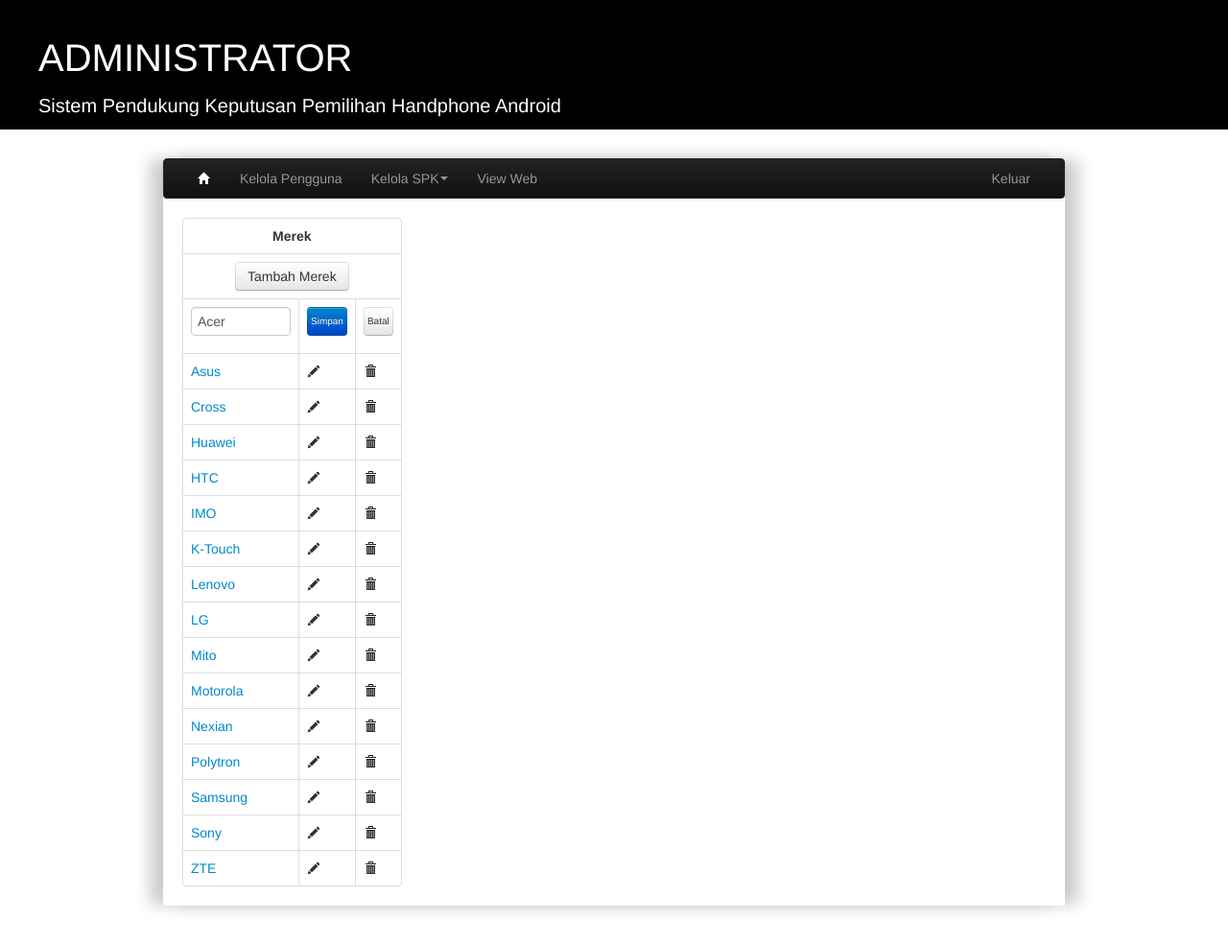
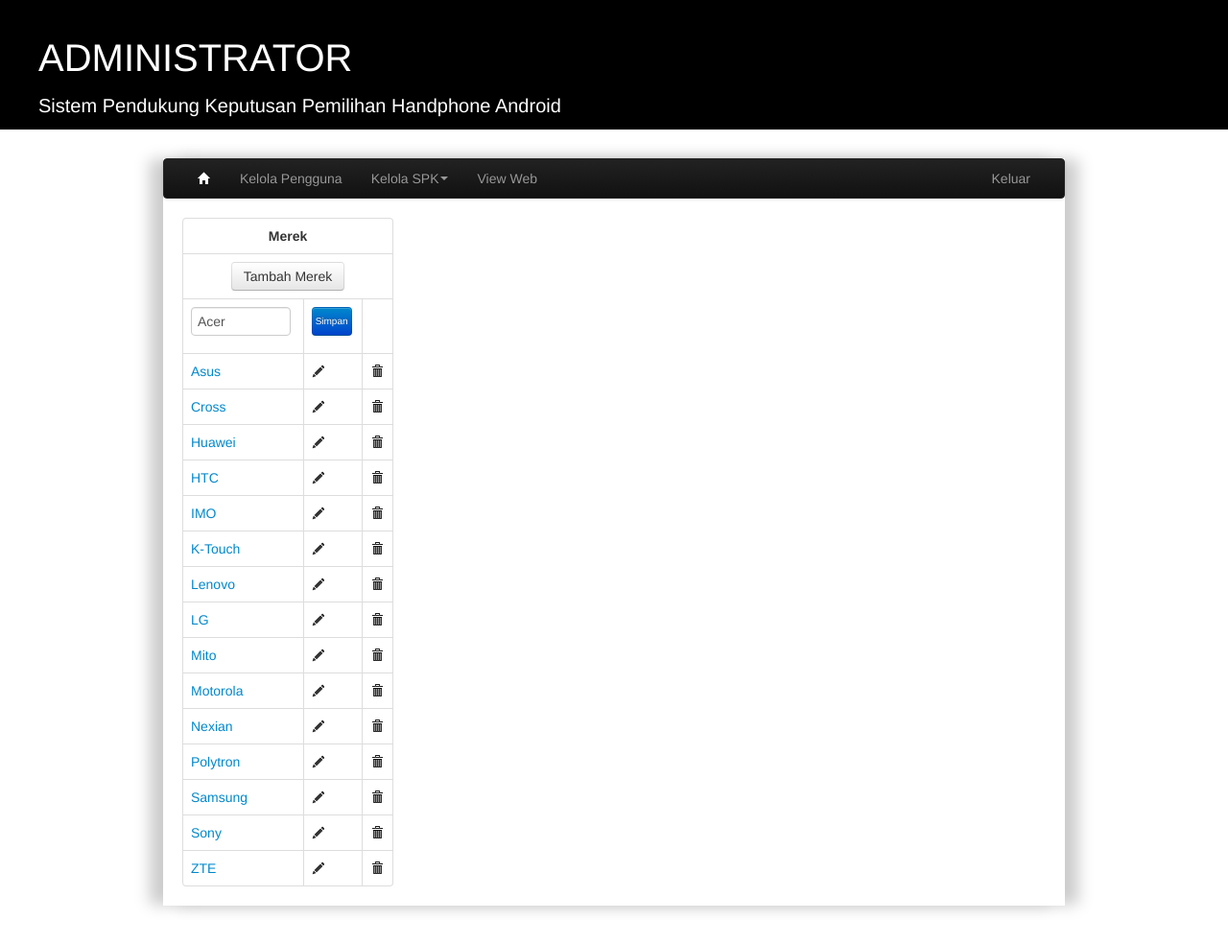
Before and after one commit to adyte08/WebSpkSAW, a PHP site: page /admin/edit_merek.php?id=2 in a window 1280 px wide. Shown: the top 984 px of the page at 96% size. Run offline with PHP 8.4, Linux system fonts and the light colour scheme; a user stored in the database is signed in; data comes from the database, SQL or seed files in the repository.

Commit message:
Update edit_merek.php

```diff
--- a/admin/edit_merek.php
+++ b/admin/edit_merek.php
@@ -33,7 +33,7 @@
                                 <button class="btn btn-primary" type="submit" name="edit_mrk" style="font-size: 10px; padding: 4px 3px;">Simpan</button>
                             </td>
                             <td>
-                                <a class="btn" href="?hp" style="font-size: 10px; padding: 4px 3px;">Batal</a>
+                                <!--<a class="btn" href="?hp" style="font-size: 10px; padding: 4px 3px;">Batal</a>-->
                             </td>
                         </tr>
                     </form>
```
